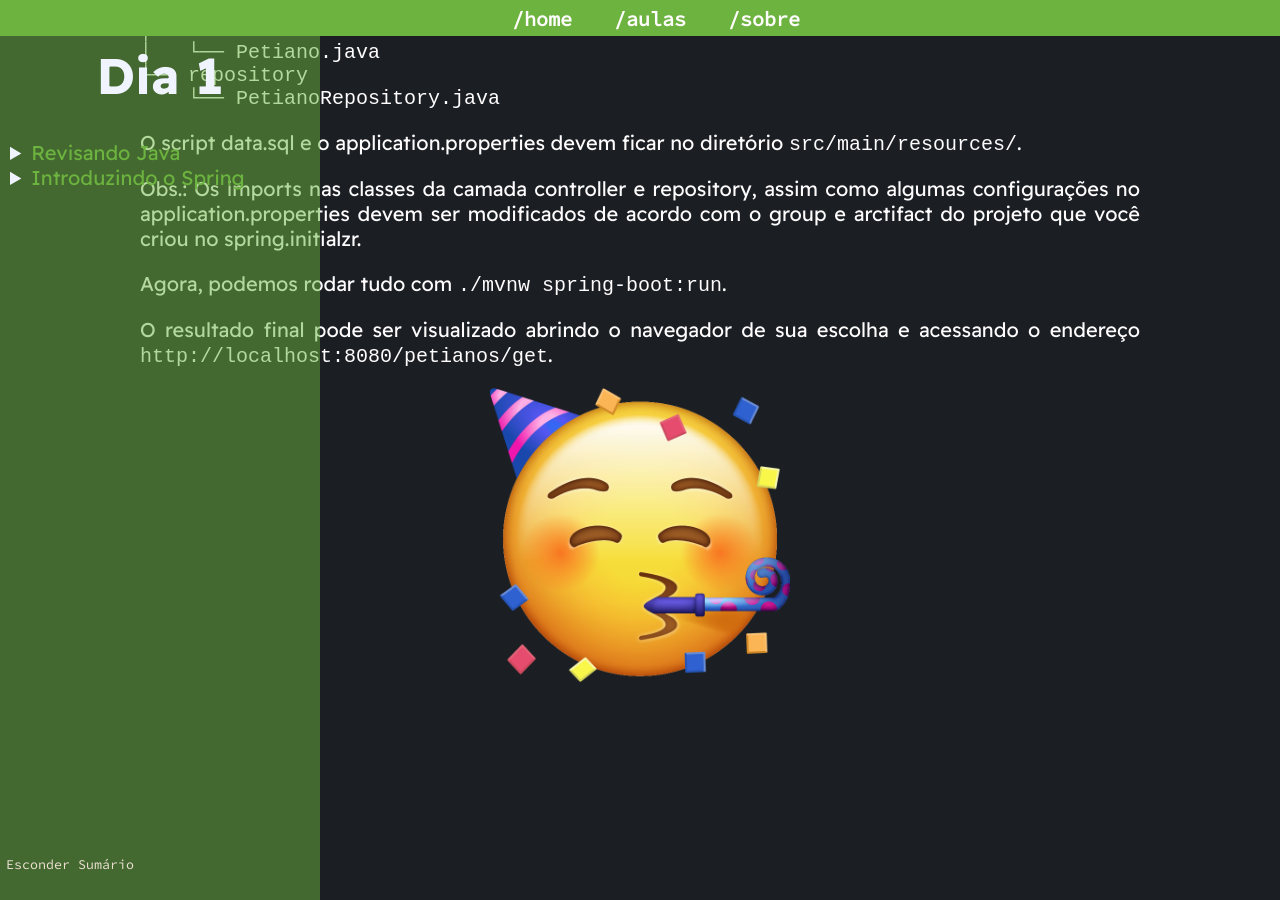
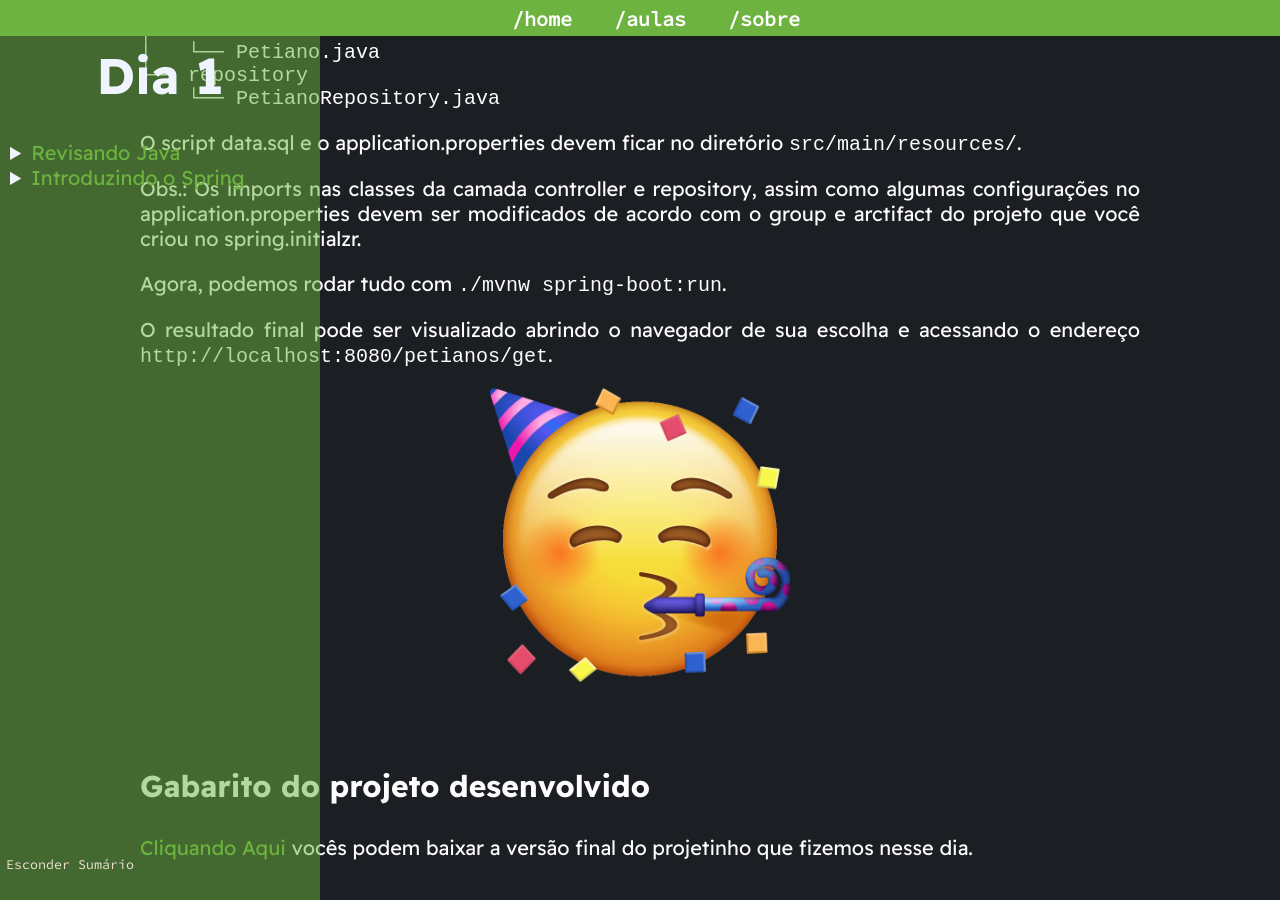
Before and after one commit to PETCC-UFRN/minicurso-spring, a Jekyll site: the page built from primeiroDia.md, in a window 1280 px wide and 900 px high, scrolled down 17671 px. Built offline with Jekyll 4.4.1, drawn with Linux system fonts in a browser that asks for light colours.

Commit message:
dia 1: disponibilizado o gabarito do projetinho feito no dia

```diff
--- a/primeiroDia.md
+++ b/primeiroDia.md
@@ -534,3 +534,7 @@ O resultado final pode ser visualizado abrindo o navegador de sua escolha e aces
 <div style="text-align: center; padding-bottom: 50px;">
   <img alt="emoji festejando!!!!" src="assets/images/partyemoji.png" width="30%">
 </div>
+
+### Gabarito do projeto desenvolvido
+
+[Cliquando Aqui](https://drive.google.com/drive/folders/1UM0GL6FTM4mDQQG0BLh__sWEY4hP83h-?usp=sharing) vocês podem baixar a versão final do projetinho que fizemos nesse dia.
```
Also changed, not shown: 2 other files.
